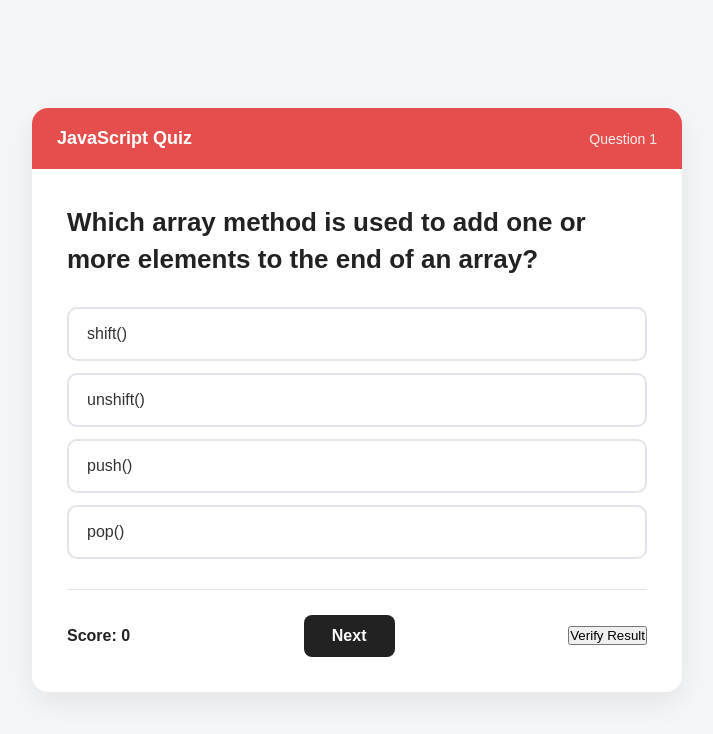
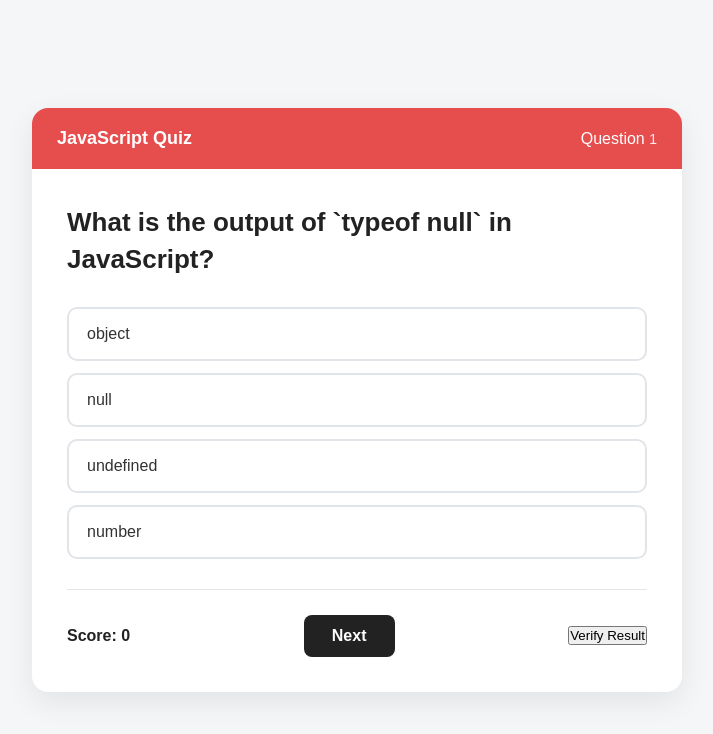
Before and after one commit to medlouaybenali/CheckPointDom2, a plain HTML site: page index.html in a window 1280 px wide. Both pictures are taken after a click on the button "Next". Shown: the whole page, without its empty margins (283-996 px from the left). Drawn offline with Linux system fonts and the light colour scheme.

Commit message:
dom fixed

```diff
--- a/index.html
+++ b/index.html
@@ -14,7 +14,7 @@
       <div class="quiz-card">
         <div class="quiz-header">
           <span class="quiz-label">JavaScript Quiz</span>
-          <span class="question-number">Question 1</span>
+          <p>Question <span class="question-number">1</span></p>
         </div>
 
         <div class="quiz-content">
--- a/script.js
+++ b/script.js
@@ -68,7 +68,6 @@ verifyResult.addEventListener("click", () => {
     document.querySelector("#answers").childNodes[
       selectAnswer
     ].style.backgroundColor = "green";
-
   } else {
     document.querySelector("#answers").childNodes[
       selectAnswer
@@ -76,19 +75,21 @@ verifyResult.addEventListener("click", () => {
     document.querySelector("#answers").childNodes[
       questions[currentQuestion].correctAnswer
     ].style.backgroundColor = "green";
-
   }
 });
 
-nextBtn.addEventListener("click", () => {
-  if (selectAnswer <0){alert("you need to choose an answer");}
+nextBtn.addEventListener("click", (event) => {
+  if (selectAnswer < 0) {
+    alert("you need to choose an answer");
+    return;
+  }
   if (selectAnswer === questions[currentQuestion].correctAnswer) {
     selectAnswer = -1;
     finalScore++;
     score.textContent = `Score : ${finalScore}`;
   }
   currentQuestion++;
-
+  questionNumber.textContent++;
   if (currentQuestion < questions.length) {
     showQuestion();
   } else {
```
